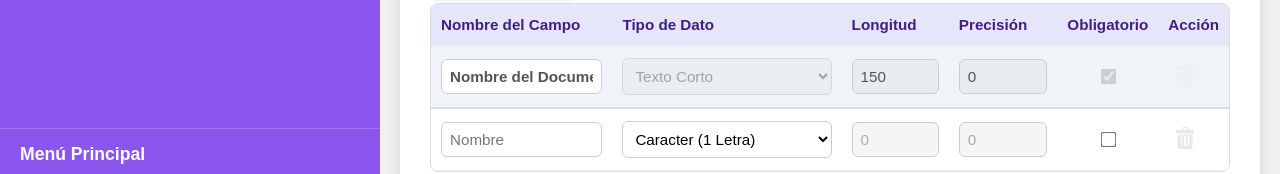
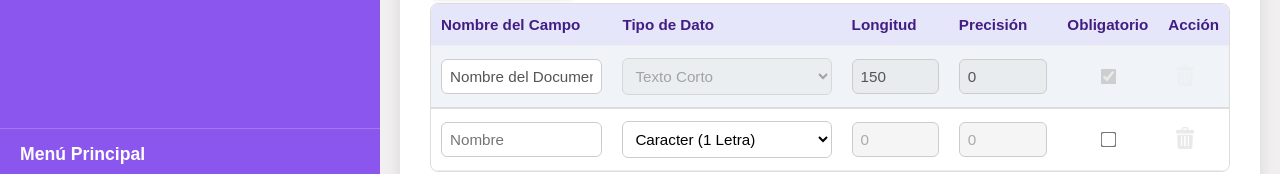
Before and after one commit to ProyGipsy/DocumentosApp, a React (Vite) app in the folder frontend/: page /documents/document-type in a window 1280 px wide. Shown: the part 564-738 px from the top of the page. Built offline with nearby package versions, Linux system fonts and the light colour scheme; no server answers.

Commit message:
On branch main  Changes to be committed: 	modified:   frontend/src/components/general/DocumentTypeForm.jsx

```diff
--- a/frontend/src/components/general/DocumentTypeForm.jsx
+++ b/frontend/src/components/general/DocumentTypeForm.jsx
@@ -314,7 +314,7 @@ const CreateDocumentType = () => {
                                         {/* --- CAMPO OBLIGATORIO FIJO --- */}
                                         <tr style={{ backgroundColor: '#f0f4f8', borderBottom: '2px solid #ddd' }}>
                                             <td>
-                                                <input type="text" value="Nombre del Documento" disabled className="table-input" style={{ fontWeight: 'bold', color: '#555', cursor: 'not-allowed' }} />
+                                                <input type="text" value="Nombre del Documento" disabled className="table-input" style={{ color: '#555', cursor: 'not-allowed' }} />
                                             </td>
                                             <td>
                                                 <div className="select-with-edit">
```
